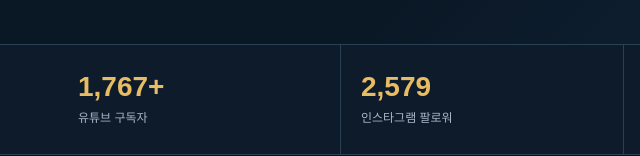
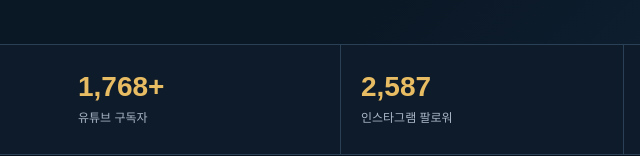
Before and after one commit to TonyGolfstory/tgsgolftv, a plain HTML site: page index.html in a window 1280 px wide. Shown: the part 657-813 px from the top of the page, 16-656 px from the left. Drawn offline with Linux system fonts and the light colour scheme.

Commit message:
Update latest videos (2026-11-24): stats refresh — YouTube 1,768, Instagram 2,587

```diff
--- a/index.html
+++ b/index.html
@@ -82,8 +82,8 @@
   <!-- ================= 스탯 바 ================= -->
   <div class="statbar">
     <div class="wrap stats">
-      <div class="stat"><b>1,767+</b><span>유튜브 구독자</span></div>
-      <div class="stat"><b>2,579</b><span>인스타그램 팔로워</span></div>
+      <div class="stat"><b>1,768+</b><span>유튜브 구독자</span></div>
+      <div class="stat"><b>2,587</b><span>인스타그램 팔로워</span></div>
       <div class="stat"><b>8.6만+</b><span>채널 최고 영상 조회수</span></div>
       <div class="stat"><b>104명</b><span>TGS 인비테이셔널 참가</span></div>
     </div>
```
